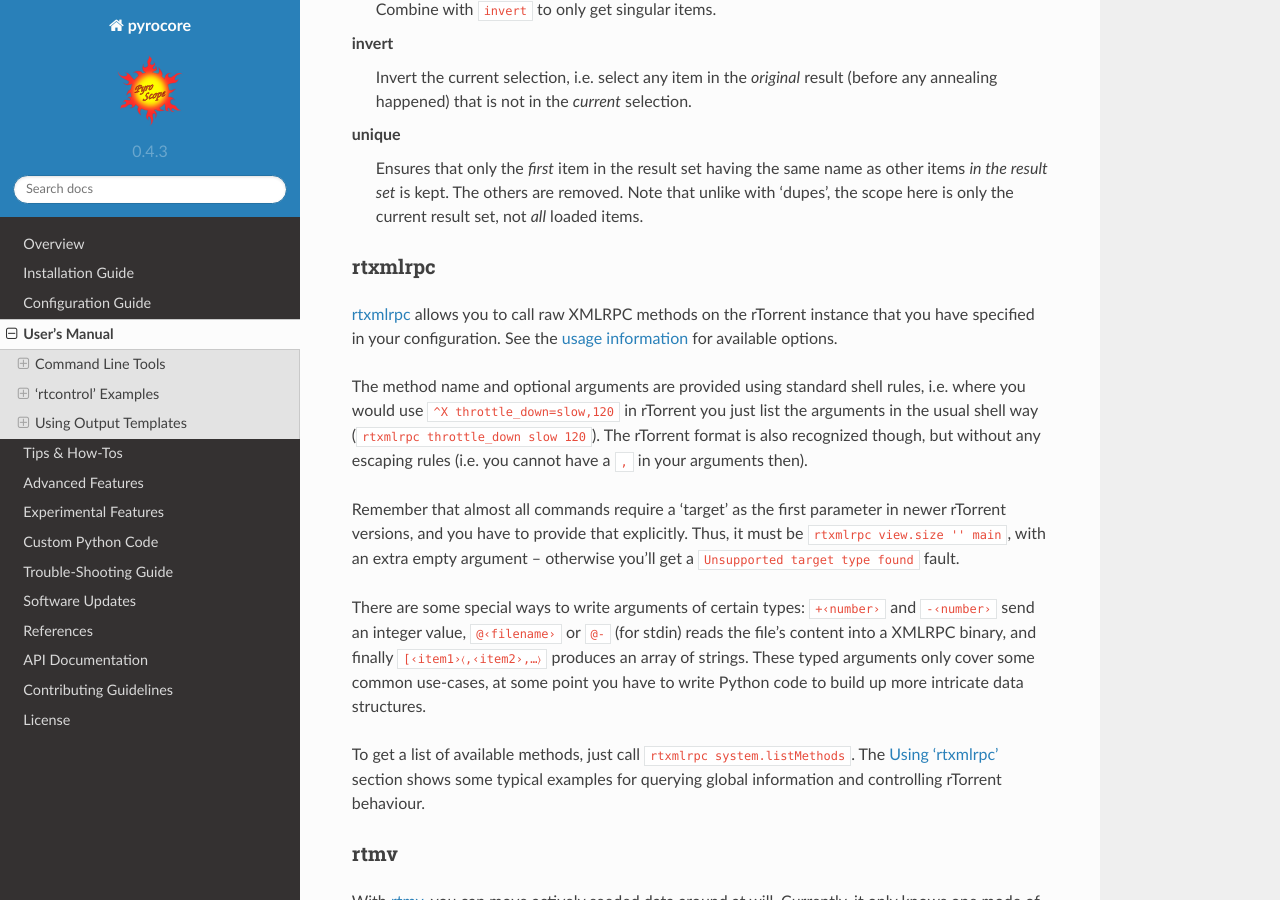
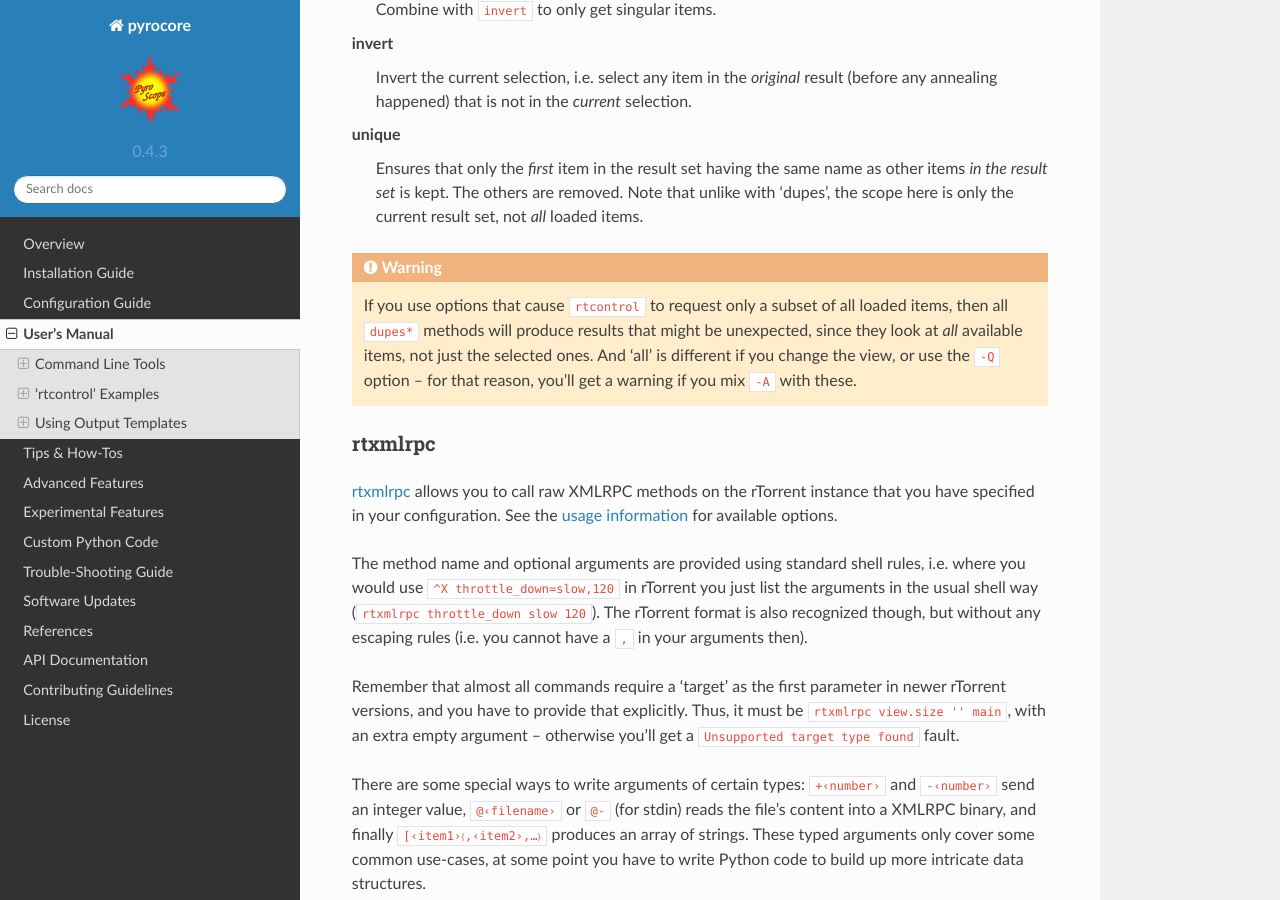
Before and after one commit to pyroscope/pyrocore, a Sphinx documentation site: the page built from docs/usage.rst, in a window 1280 px wide and 900 px high, scrolled down 7745 px. Built offline with Sphinx 7.4.7 and the Read the Docs theme 2.0.0, drawn with Linux system fonts in a browser that asks for light colours.

Commit message:
docs: warning about mixing -A and -Q or view selection

```diff
--- a/docs/usage-cli-tools.rst
+++ b/docs/usage-cli-tools.rst
@@ -407,6 +407,16 @@ unique
     not *all* loaded items.
 
 
+.. warning::
+
+    If you use options that cause ``rtcontrol`` to request only a subset of
+    all loaded items, then all ``dupes*`` methods will produce results that
+    might be unexpected, since they look at *all* available items, not just
+    the selected ones. And ‘all’ is different if you change the view, or
+    use the ``-Q`` option – for that reason, you'll get a warning if you mix
+    ``-A`` with these.
+
+
 .. _rtxmlrpc:
 
 rtxmlrpc
```
